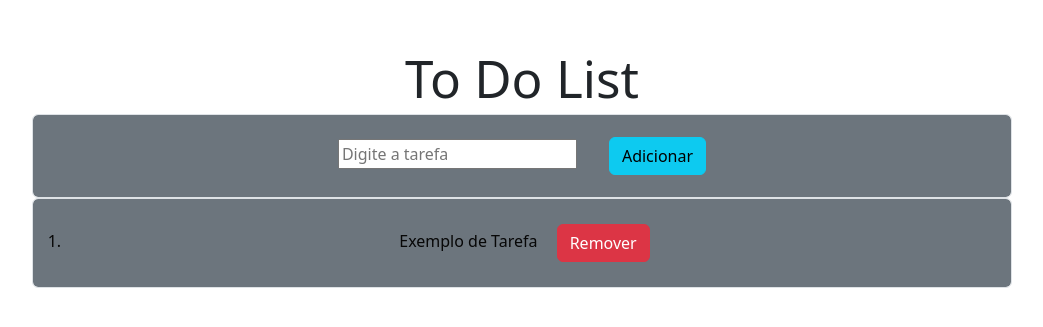
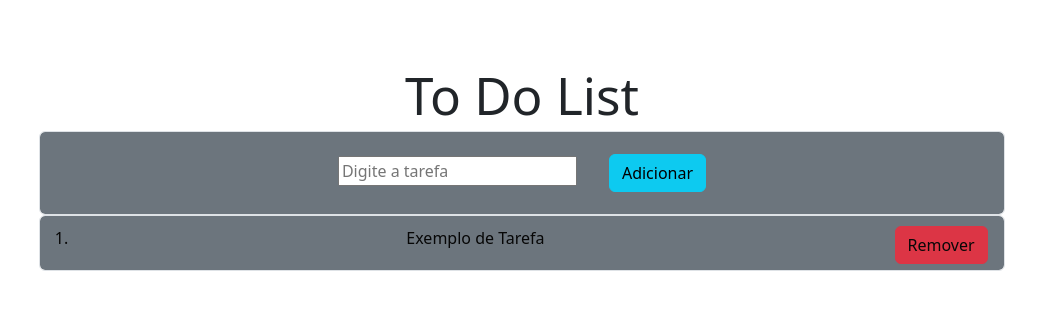
Before and after one commit to AdrianoVolter/To-Do-List, a React (Vite) app: page / in a window 1280 px wide. Shown: the part 231-558 px from the top of the page, without its empty margins (106-1149 px from the left). Built offline with nearby package versions, Linux system fonts and the light colour scheme.

Commit message:
To Do list - V.1.0

```diff
--- a/src/App.css
+++ b/src/App.css
@@ -51,16 +51,16 @@ li{
   margin-left: 20px;
   color: rgb(7, 7, 7);
 }
-li button{
 
-  background-color: #646cff;
-  color: white;
-  border: none;
-  border-radius: 5px;
-  padding: 15px;
+/* Alinhar o botão no final da div*/
+li .btn{
+  float: right;
+  margin-left: 20px;
+  color: rgb(7, 7, 7);
 
-  margin: 15px;
-  cursor: pointer;
+
+
+
 }
 li button:hover{
   background-color: #646cff;
```
